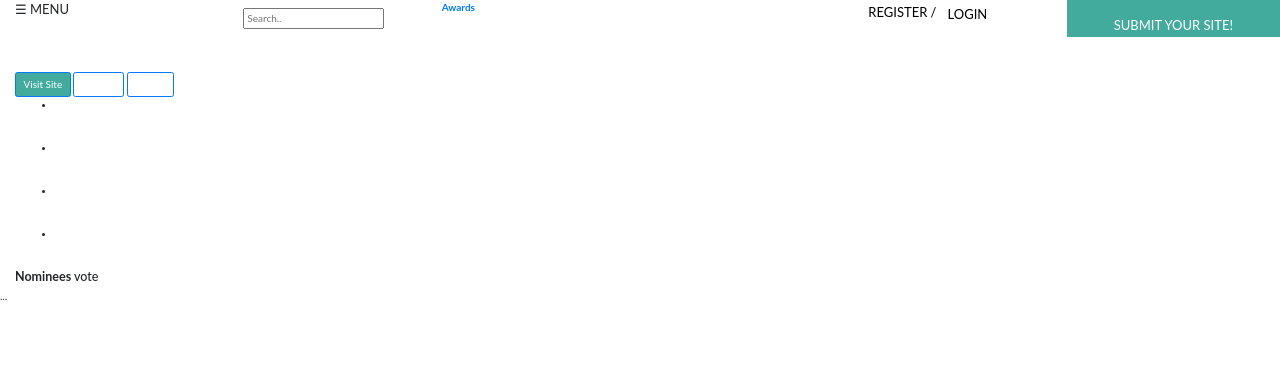
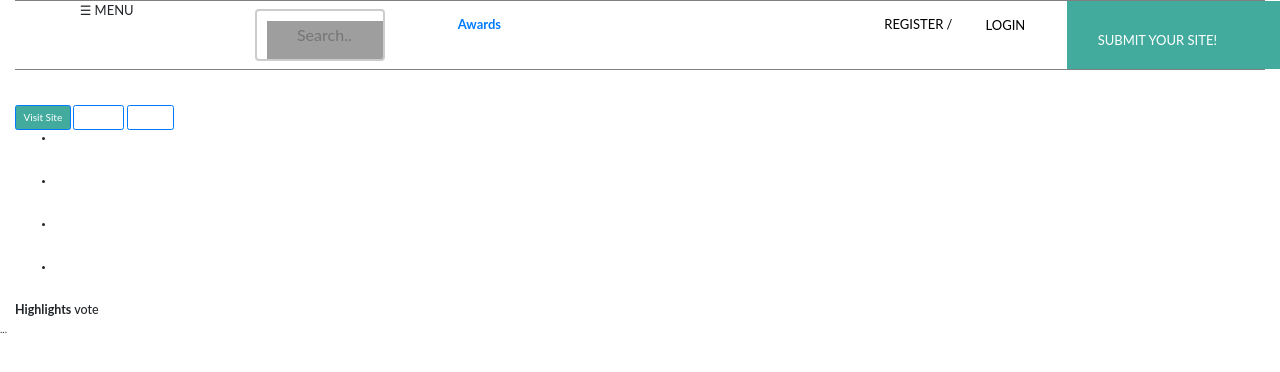
Before and after one commit to alexomaset/Awards, a Django app: page / in a window 1280 px wide. Shown: the top 372 px of the page. Run offline with Django 3.2, Linux system fonts and the light colour scheme; data that the repository does not hold is empty; some libraries are stand-ins or nearby versions; grey boxes are pictures that could not be loaded.

Commit message:
added styles file

```diff
--- /dev/null
+++ b/app/ static/css/styles.css
@@ -0,0 +1,33 @@
+#input[type=text] {
+    width: 130px;
+    box-sizing: border-box;
+    border: 2px solid #ccc;
+    border-radius: 4px;
+    font-size: 16px;
+    background-color: white;
+    background-image: url('searchicon.png');
+    background-position: 10px 10px;
+    background-repeat: no-repeat;
+    padding: 12px 20px 12px 40px;
+    -webkit-transition: width 0.4s ease-in-out;
+    transition: width 0.4s ease-in-out;
+}
+
+@media screen and (max-height: 450px) {
+    .sidenav {padding-top: 15px;}
+    .sidenav a {font-size: 13px;}
+  }
+
+.topnav {
+      text-align: center;
+      border-top: 1px solid grey;
+      border-bottom: 1px solid grey;
+    }
+
+.topnav a {
+      float: left;
+      text-align: center;
+      padding: 14px 16px;
+      text-decoration: none;
+      font-size: 13px;
+    }
--- a/app/templates/base.html
+++ b/app/templates/base.html
@@ -15,7 +15,7 @@
 
   {% block styles %}
   {% bootstrap_css %}
-  <link rel="stylesheet" href="{% static 'css/award.css' %}">
+  <link rel="stylesheet" href="{% static 'css/styles.css' %}">
   <link rel="stylesheet" href="https://use.fontawesome.com/releases/v5.3.1/css/all.css" integrity="sha384-mzrmE5qonljUremFsqc01SB46JvROS7bZs3IO2EmfFsd15uHvIt+Y8vEf7N7fWAU"
     crossorigin="anonymous">
   <title>Bootstrap Example</title>
--- a/app/templates/home.html
+++ b/app/templates/home.html
@@ -40,7 +40,7 @@
     </section>
 </div>
 <div class="container-fluid" id="pro">
-    <h5><strong>Nominees</strong> vote</h5>
+    <h5><strong>Highlights</strong> vote</h5>
     <div class="row">
         {% for data in project %}
 
@@ -48,7 +48,7 @@
             <div class="hovereffect">
                 <img class="img-responsive" src="{{data.screenshot.url}}" alt="Card image cap" width="100%;" heigth="300px;">
                 <div class="overlay">
-                    <a class="info" href="{% url 'vote' data.pk %}">VOTE NOW</a>
+                    <a class="info" href="{% url 'vote' data.pk %}">VOTE</a>
                 </div>
             </div>
             <div class="card-header">
```
